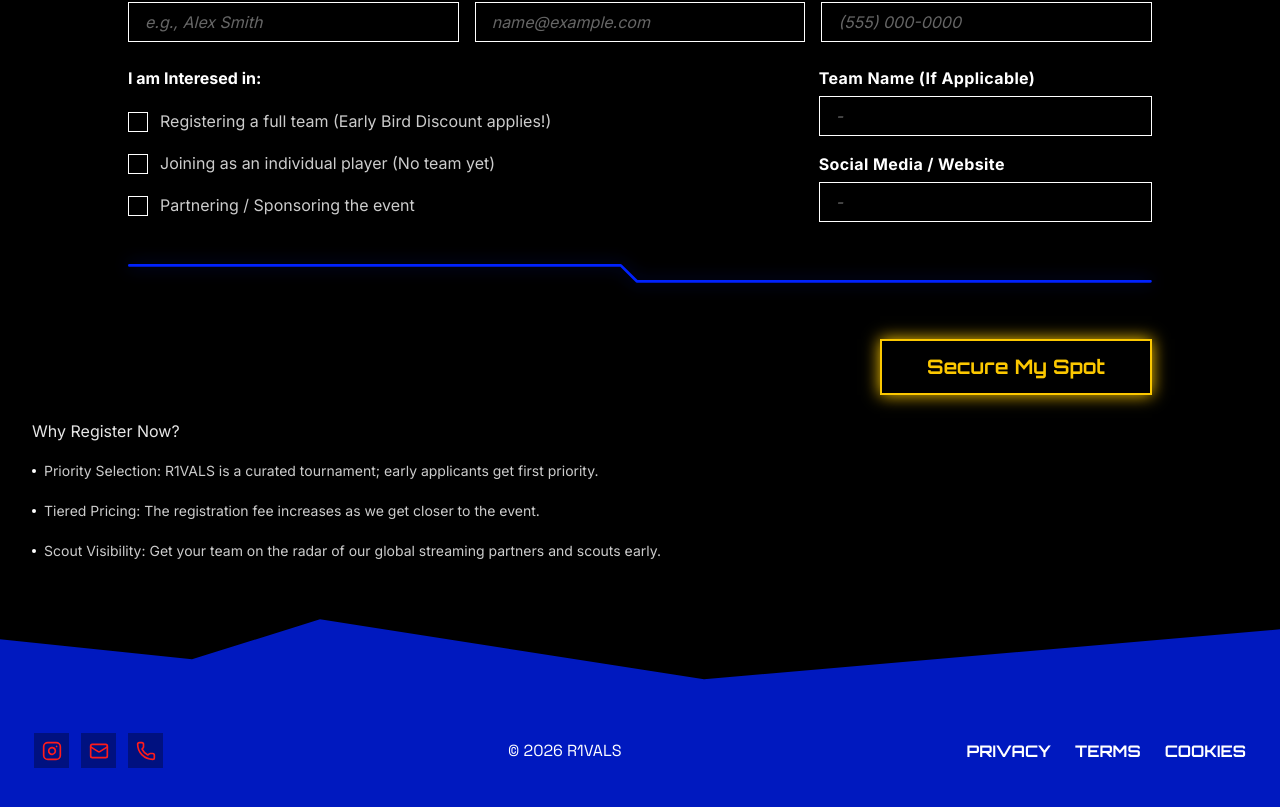
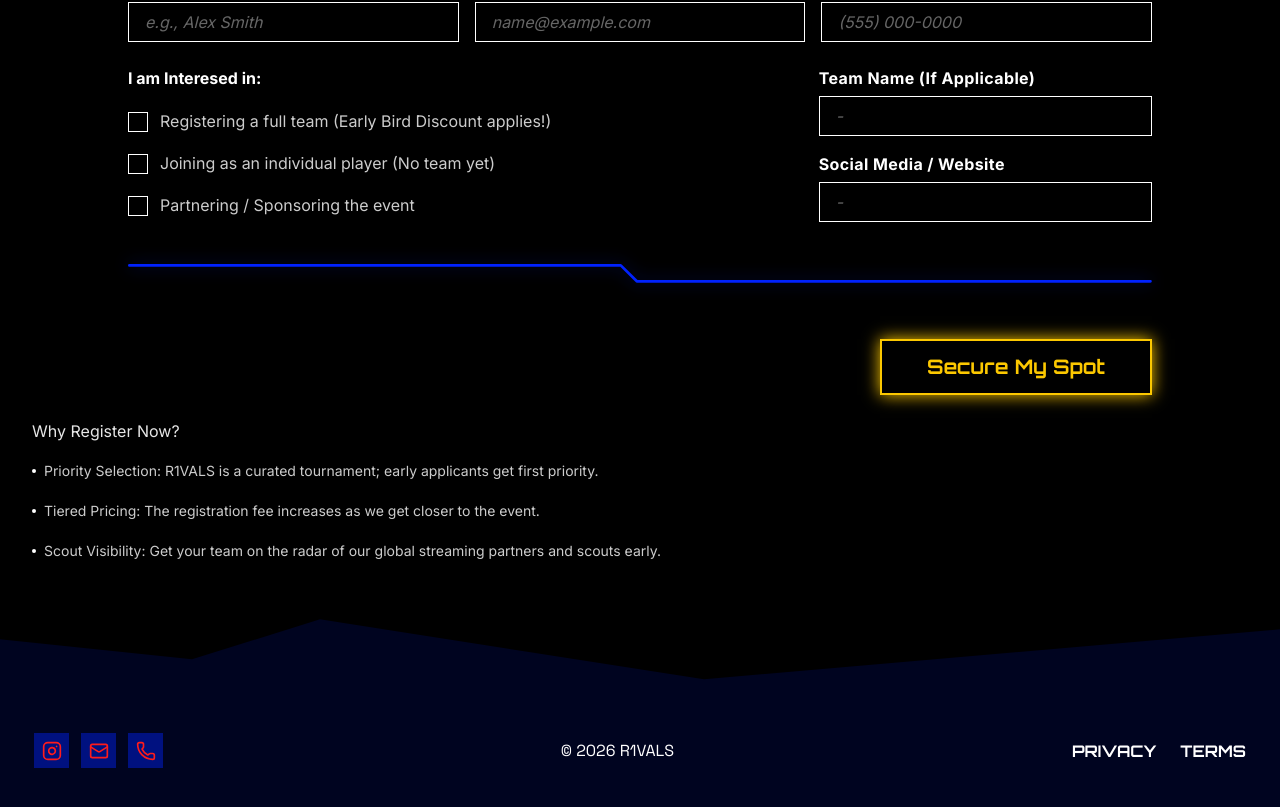
Before and after one commit to gochuicod/r1vals, a Next.js app: page /en in a window 1280 px wide. Shown: the part 4710-5517 px from the top of the page. Built offline with nearby package versions, Linux system fonts and the light colour scheme.

Commit message:
style(Footer): updated bg color, removed cookies link
In this update, the bg color has been updated to primary deep, and the cookies link is temporarily removed.

```diff
--- a/components/layout/Footer.tsx
+++ b/components/layout/Footer.tsx
@@ -27,7 +27,7 @@ export default function Footer() {
       {/* 2. Responsive Shape Container */}
       <div
         className={cn(
-          'bg-primary-700 text-white',
+          'bg-primary-deep text-white',
           'lg:px-[182px] px-[34px]',
           'md:pt-[114px] pt-[70px] pb-[51px]',
         )}
@@ -74,7 +74,7 @@ export default function Footer() {
 
           {/* 5. Legal Links Section */}
           <div className="flex items-center gap-6 text-xs font-bold uppercase">
-            {['privacy', 'terms', 'cookies'].map((link) => (
+            {['privacy', 'terms'].map((link) => (
               <Link
                 key={link}
                 href={`/#${link}`}
```
